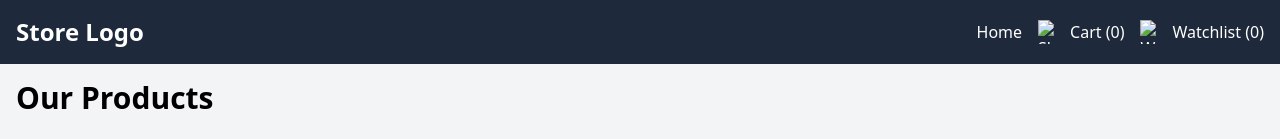
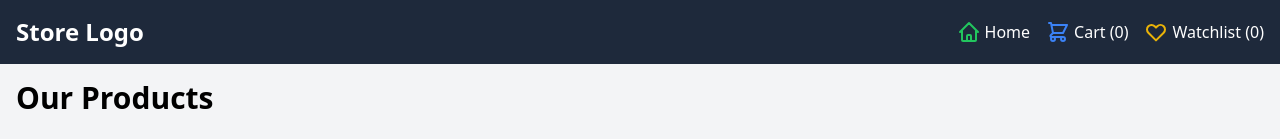
Before and after one commit to boikanyobaitshepi/Module_2_BOISIL401_JSE2407_GroupA_Boikanyo_Silabel_JSF01, a website built with Vite: page vite-project/index.html in a window 1280 px wide. Shown: the top 139 px of the page. Built offline with nearby package versions, Linux system fonts and the light colour scheme; no server answers; files whose address does not match are found by name.

Commit message:
added home cart and watchlist icon

```diff
--- a/vite-project/index.html
+++ b/vite-project/index.html
@@ -17,17 +17,27 @@
           <a href="/" class="text-2xl font-bold">Store Logo</a>
           <nav>
             <ul class="flex space-x-4 items-center">
-              <li><a href="/" class="hover:text-gray-300">Home</a></li>
-
+              <li>
+                <a href="/" class="hover:text-gray-300 flex items-center">
+                  <svg xmlns="http://www.w3.org/2000/svg" class="h-6 w-6 mr-1 text-green-500" fill="none" viewBox="0 0 24 24" stroke="currentColor">
+                    <path stroke-linecap="round" stroke-linejoin="round" stroke-width="2" d="M3 12l2-2m0 0l7-7 7 7M5 10v10a1 1 0 001 1h3m10-11l2 2m-2-2v10a1 1 0 01-1 1h-3m-6 0a1 1 0 001-1v-4a1 1 0 011-1h2a1 1 0 011 1v4a1 1 0 001 1m-6 0h6" />
+                  </svg>
+                  Home
+                </a>
+              </li>
               <li>
                 <a href="/cart.html" class="hover:text-gray-300 flex items-center">
-                  <img src="/mnt/data/image.png" alt="Shopping Cart Icon" class="w-6 h-6 mr-2">
+                  <svg xmlns="http://www.w3.org/2000/svg" class="h-6 w-6 mr-1 text-blue-500" fill="none" viewBox="0 0 24 24" stroke="currentColor">
+                    <path stroke-linecap="round" stroke-linejoin="round" stroke-width="2" d="M3 3h2l.4 2M7 13h10l4-8H5.4M7 13L5.4 5M7 13l-2.293 2.293c-.63.63-.184 1.707.707 1.707H17m0 0a2 2 0 100 4 2 2 0 000-4zm-8 2a2 2 0 11-4 0 2 2 0 014 0z" />
+                  </svg>
                   Cart (<span x-text="cart.length"></span>)
                 </a>
               </li>
               <li>
                 <a href="#" @click.prevent="toggleWatchlistSidebar" class="hover:text-gray-300 flex items-center">
-                  <img src="/mnt/data/image.png" alt="Watchlist Icon" class="w-6 h-6 mr-2">
+                  <svg xmlns="http://www.w3.org/2000/svg" class="h-6 w-6 mr-1 text-yellow-500" fill="none" viewBox="0 0 24 24" stroke="currentColor">
+                    <path stroke-linecap="round" stroke-linejoin="round" stroke-width="2" d="M4.318 6.318a4.5 4.5 0 000 6.364L12 20.364l7.682-7.682a4.5 4.5 0 00-6.364-6.364L12 7.636l-1.318-1.318a4.5 4.5 0 00-6.364 0z" />
+                  </svg>
                   Watchlist (<span x-text="watchlist.length"></span>)
                 </a>
               </li>
```
